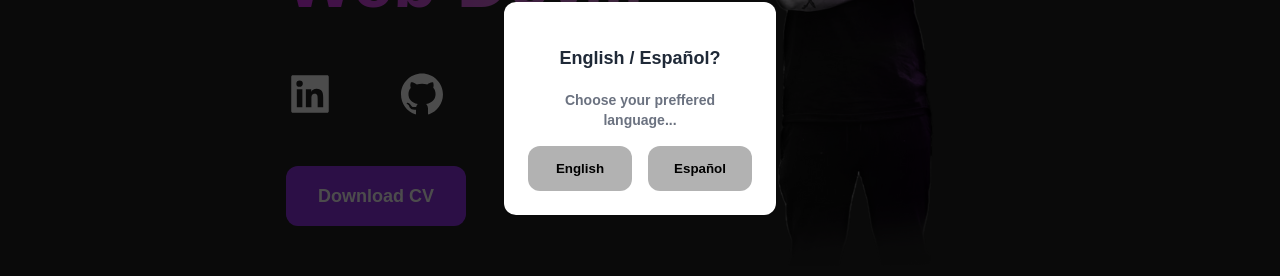
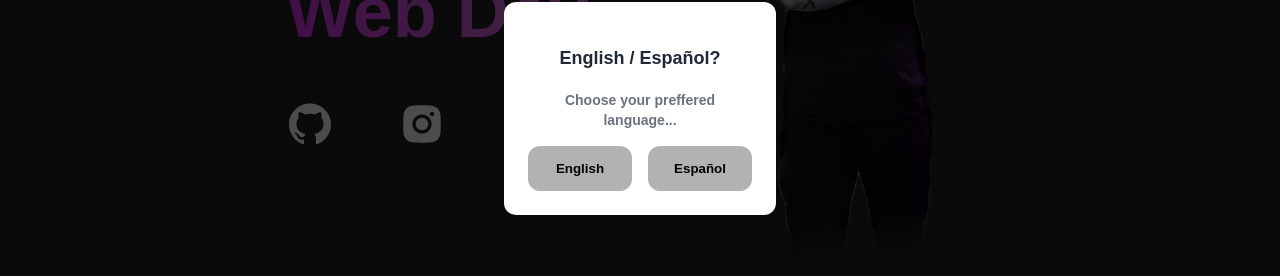
Before and after one commit to nicreasquemiguel/MixelPortafolio, a React (Create React App) app: page / in a window 1280 px wide. Shown: the part 292-568 px from the top of the page. Built offline with nearby package versions, Linux system fonts and the light colour scheme.

Commit message:
feat miguel

```diff
--- a/src/components/Hero.jsx
+++ b/src/components/Hero.jsx
@@ -45,7 +45,7 @@ const Hero = () => {
           </h1>
 
           <div className="flex gap-16 justify-start my-7 text-5xl text-purple-600">
-            <a className="text-white" href="https://www.linkedin.com/in/mixel/"><AiFillLinkedin /></a>
+            {/* <a className="text-white" href="https://www.linkedin.com/in/mixel/"><AiFillLinkedin /></a> */}
             <a className="text-white" href="https://github.com/nicreasquemiguel"><AiFillGithub /></a>
             <a className="text-white" href="https://www.instagram.com/mixeldev"><AiFillInstagram /></a>
           </div>
@@ -54,13 +54,13 @@ const Hero = () => {
                  from-[#44BCFF] via-[#FF44EC] to-[#FF675E] rounded-xl blur-lg group-hover:opacity-100
                  group-hover:-inset-1 group-hover:duration-200">
             </div>
-            <a href={currentCvLink}
+            {/* <a href={currentCvLink}
               title="Download CV"
               role="button"
               target="_blank"
               rel="noopener noreferrer"
               className="inline-flex relative justify-center items-center px-6 py-3 text-base font-bold text-white no-underline bg-purple-600 rounded-xl transition-all duration-300 md:px-8 md:py-4 md:text-lg hover:bg-purple-700 hover:scale-105 active:scale-95 focus:outline-none focus:ring-2 focus:ring-purple-500 focus:ring-offset-2">{t("hero.download")}
-            </a>
+            </a> */}
           </div>
         </div>
 
```
